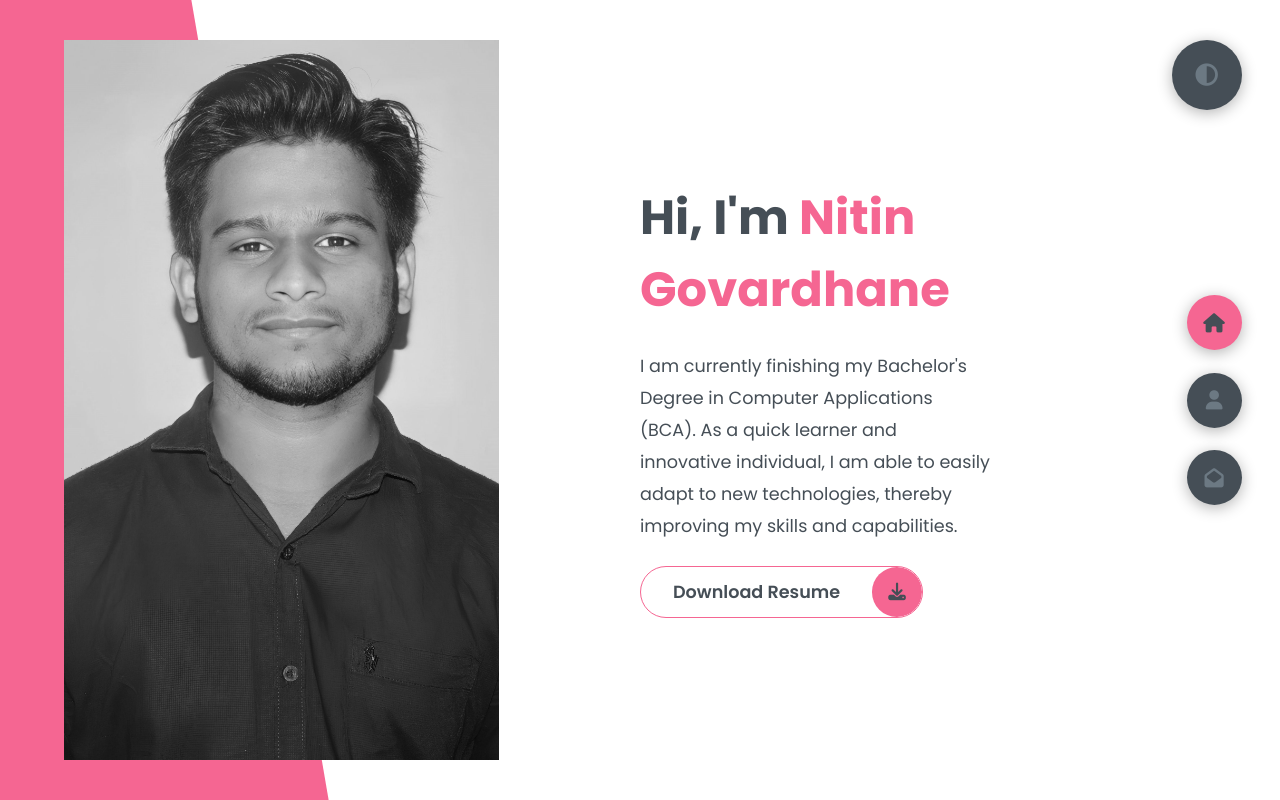
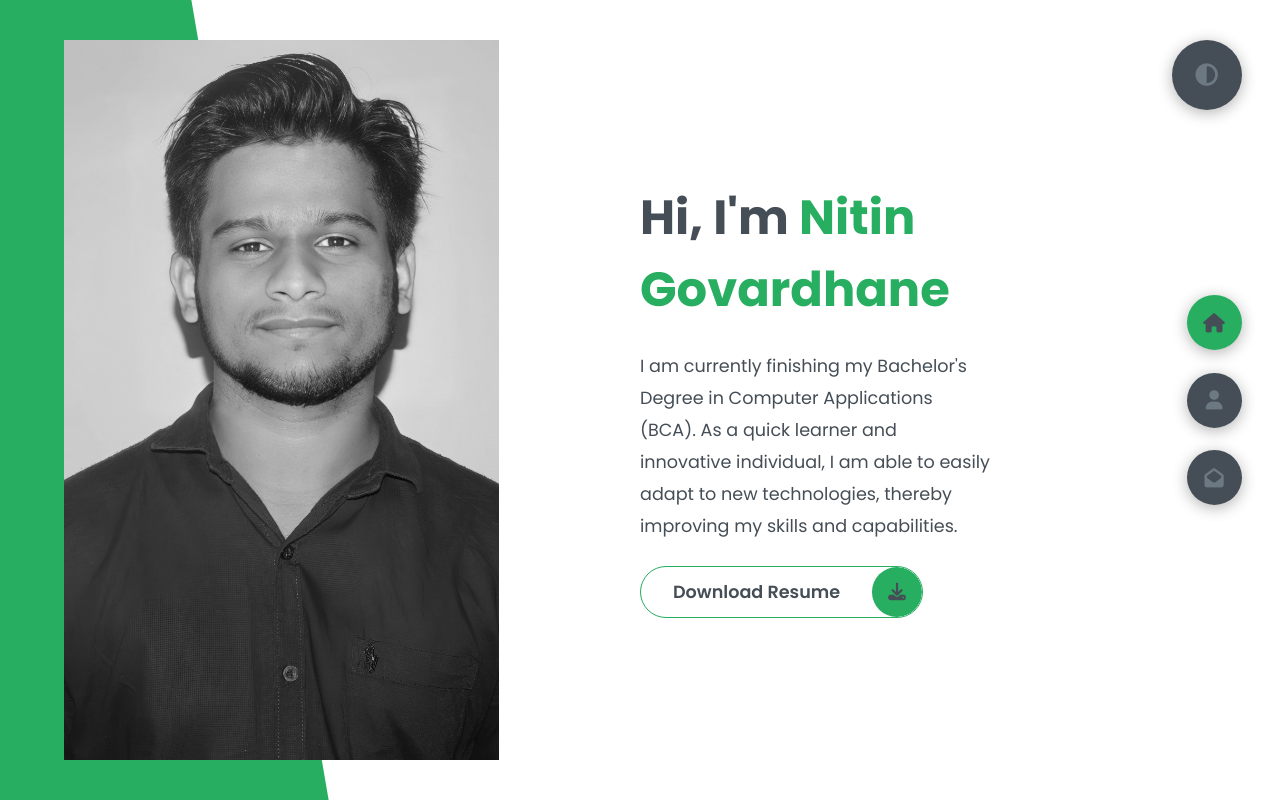
Before and after one commit to Govardhane/Portfolio-Website, a plain HTML site: page index.html in a window 1280 px wide. Both pictures are taken after a click on the element 1206 px from the left and 75 px from the top of the page. Drawn offline with nearby package versions, Linux system fonts and the light colour scheme; files that its build step writes are made by us from their sources.

Commit message:
Update styles.scss

```diff
--- a/styles/styles.scss
+++ b/styles/styles.scss
@@ -23,7 +23,7 @@
 
 .light-mode {
     --color-primary: #FFFFFF;
-    --color-secondary: #F56692;
+    --color-secondary: #27AE60;
     --color-white: #454e56;
     --color-black: #000;
     --color-grey0: #f8f8f8;
```
